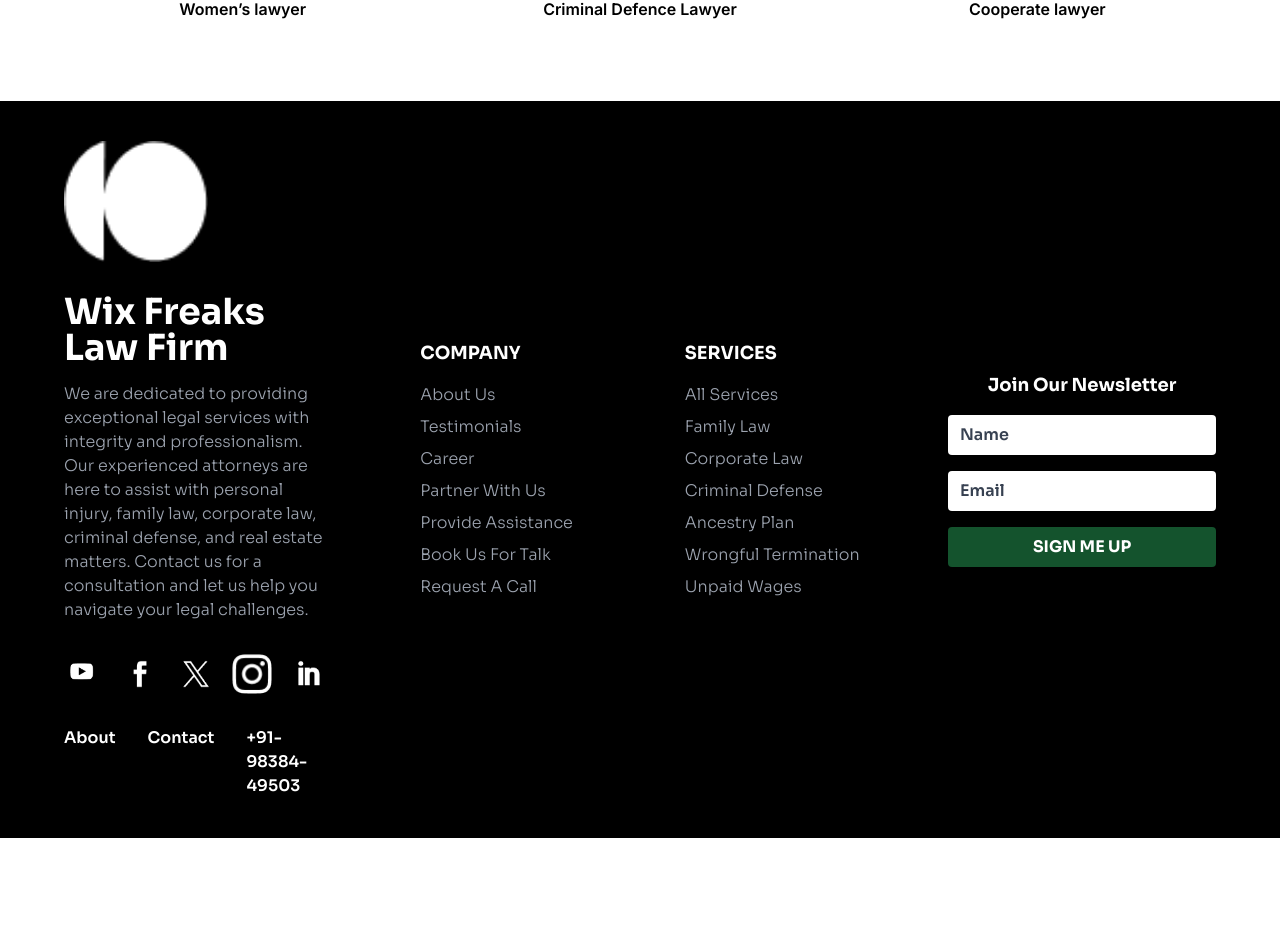
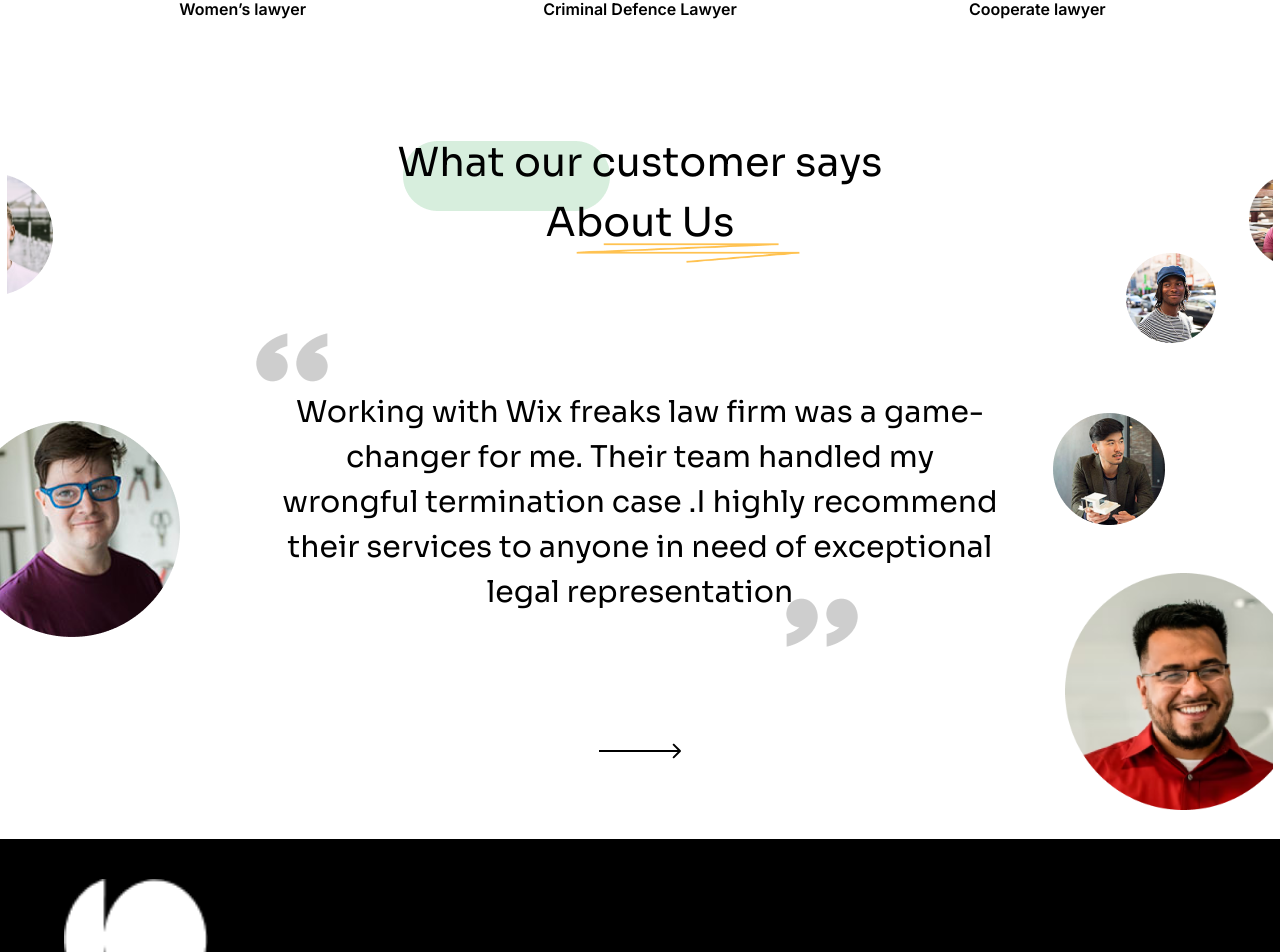
Before and after one commit to trajev/YogiProject, a React (Vite) app: page / in a window 1280 px wide. Shown: the part 3971-4923 px from the top of the page. Before the commit the page ends 4809 px from the top, so only its background shows below. Built offline with nearby package versions, Linux system fonts and the light colour scheme.

Commit message:
customer section responsiveness added

```diff
--- a/package.json
+++ b/package.json
@@ -12,6 +12,7 @@
   "dependencies": {
     "react": "^18.3.1",
     "react-dom": "^18.3.1",
+    "react-icons": "^5.2.1",
     "react-router-dom": "^6.25.1"
   },
   "devDependencies": {
--- a/src/components/FifthSection.jsx
+++ b/src/components/FifthSection.jsx
@@ -8,11 +8,11 @@ const FifthSection = () => {
         <p className=" text-center">
           Our expert lawyers help to solve you case instantly{" "}
         </p>
-        <div className="flex flex-col md:flex-row md:mx-0 mx-4 gap-10 mt-6 font-Inter">
-          <div>
+        <div className="flex items-center flex-col md:flex-row md:mx-0 mx-4 gap-10 mt-6 font-Inter">
+          <div >
             <img
               src="./images/Attorney1.png"
-              className="rounded-full md:rounded-none md:border-none border-2 border-slate-400"
+              className="rounded-full md:rounded-none w-[60vw] md:w-full md:border-none border-2 border-slate-400"
               alt=""
             />
             <p className="font-bold text-[24px] text-center">Swift Braze</p>
@@ -21,7 +21,7 @@ const FifthSection = () => {
           <div>
             <img
               src="./images/Attorney2.png"
-              className="rounded-full border-2  md:rounded-none md:border-none border-slate-400"
+              className="rounded-full w-[60vw] md:w-full border-2  md:rounded-none md:border-none border-slate-400"
               alt=""
             />
             <p className="font-bold text-[24px]  text-center">Jenny jenifier</p>
@@ -32,7 +32,7 @@ const FifthSection = () => {
           <div>
             <img
               src="./images/Attorney3.png"
-              className="rounded-full border-2  md:rounded-none md:border-none border-slate-400"
+              className="rounded-full w-[60vw] md:w-full border-2  md:rounded-none md:border-none border-slate-400"
               alt=""
             />
             <p className="font-bold text-[24px] text-center">Emily watson</p>
--- a/src/components/Footer.jsx
+++ b/src/components/Footer.jsx
@@ -6,7 +6,7 @@ const Footer = () => {
             <div className="max-w-[90vw] mx-auto flex flex-col lg:flex-row lg:justify-between md:items-center gap-10">
 
 
-                <div className="flex flex-col gap-4 lg:w-[30%]">
+                <div className="flex flex-col gap-4 lg:w-[31%]">
                     <div className="mb-4">
                         <img src="./images/LogoW.png" alt="Wix Freaks Law Firm Logo" className="w-24 md:w-32 lg:w-36" />
                     </div>
--- a/src/components/Landing-page.jsx
+++ b/src/components/Landing-page.jsx
@@ -37,13 +37,13 @@ const LandingPage = () => {
           </button>
         </div>
       </div>
-      <div className="md:max-w-[90vw] mx-auto my-20">
+      <div className="md:max-w-[90vw] mx-auto my-20 ">
         <FirstSection />
         <SecondSection />
         <ThirdSection />
         <FourthSection />
         <FifthSection />
-        {/* <SixthSection /> */}
+        <SixthSection />
       </div>
       <Footer />
     </div>
--- a/src/components/SixthSection.jsx
+++ b/src/components/SixthSection.jsx
@@ -1,25 +1,41 @@
 import React from 'react'
 
-const SixthSection = () => {
-  return (
-    <div className="SixthSection relative my-40 justify-center flex flex-col">
+const SixthSection = () => (
+  <>
+    <div className="SixthSection relative mt-36 md:mt-28 my-20 md:my-32  justify-center flex flex-col">
+
       <div>
-      <img className='absolute top-[10vh] right-0' src="./images/Ellipse1.png" alt="" />
-      <img className='absolute top-[20vh] left-[-5vw]' src="./images/Ellipse2.png" alt="" />
+        <img className='absolute top-[-12vh] md:top-[15vh] right-0' src="./images/Ellipse1.png" alt="" />
+        <img className='absolute top-[12vh] md:top-[36vh] left-[-5vw] w-24 md:w-auto' src="./images/Ellipse2.png" alt="" />
+        <img className='absolute  hidden md:block top-[5vh] left-[-4.44vw]' src="./images/Ellipse7.png" alt="" />
+        <img className='absolute hidden md:block top-[55vh] right-[-4.44vw] w-52' src="./images/Ellipse3.png" alt="" />
+        <img className='absolute hidden md:block top-[5vh] right-[-4.44vw] w-6' src="./images/Ellipse4.png" alt="" />
+        <img className='absolute hidden md:block top-[35vh] right-[4vw] w-28' src="./images/Ellipse6.png" alt="" />
         <img className='absolute left-[26.5vw] z-[-1] top-[8px]' src="./images/Rectangle.png" alt="" />
-      <h1 className='font-Sora text-[56px] max-w-xl mx-auto text-center'>What our customer says About Us</h1>
-      <img className='absolute top-[140px] left-[40vw] z-[-1]' src="./images/Skribble.png" alt="" />
+        <h1 className='font-Sora text-[34px] md:text-[40px] max-w-xl mx-2 md:mx-auto text-center'>What our customer says About Us</h1>
+        <img className='absolute top-auto md:top-[110px]  w-48 md:w-56 left-[40vw] md:left-[40vw] z-[-1]' src="./images/Skribble.png" alt="" />
       </div>
-    <div className=' mx-auto mt-40'>
-      <div className=' left-[24vw] top-[29vh] flex gap-2'>
+
+      <div className='mx-auto mt-40 md:mt-20 px-4'>
+        <div className=' mb-2 w-5 md:w-auto left-[10vw] md:left-[24vw] top-[0vh] md:top-[29vh] flex gap-1 md:gap-2'>
           <img src="./images/Opening.png" alt="" />
-        <img className=' ' src="./images/Opening.png" alt="" /></div>
-      <p className='font-Sora text-[30px] max-w-3xl text-center'>Working with Wix freaks law firm was a game-changer for me. Their team handled my <br /> wrongful termination case .I highly recommend their services to anyone in need of exceptional legal representation</p></div>
-    <div className=' right-[31vw] bottom-[-3vh] justify-end max-w-[57vw] flex gap-2'>
+          <img src="./images/Opening.png" alt="" />
+        </div>
+        <p className='font-Sora text-[18px] md:text-[30px] px-4 max-w-3xl text-center'>Working with Wix freaks law firm was a game-changer for me. Their team handled my <br /> wrongful termination case .I highly recommend their services to anyone in need of exceptional legal representation</p>
+        <div className=' absolute flex w-5 md:w-auto right-[12vw] md:right-[28vw] bottom-[-3vh] md:bottom-[-4vh] max-w-[57vw] gap-1 md:gap-2'>
           <img src="./images/Closing.png" alt="" />
-      <img className=' ' src="./images/Closing.png" alt="" /></div>
+          <img src="./images/Closing.png" alt="" />
         </div>
+      </div>
+    </div>
+
+
+
+    <svg width="82" height="16" viewBox="0 0 82 16" fill="none" xmlns="http://www.w3.org/2000/svg" className='text-center w-full'>
+      <path d="M81.7071 8.70712C82.0976 8.31659 82.0976 7.68343 81.7071 7.2929L75.3431 0.92894C74.9526 0.538416 74.3195 0.538416 73.9289 0.92894C73.5384 1.31946 73.5384 1.95263 73.9289 2.34315L79.5858 8.00001L73.9289 13.6569C73.5384 14.0474 73.5384 14.6806 73.9289 15.0711C74.3195 15.4616 74.9526 15.4616 75.3431 15.0711L81.7071 8.70712ZM-6.9424e-08 9L81 9.00001L81 7.00001L6.9424e-08 7L-6.9424e-08 9Z" fill="black" />
+    </svg>
+  </>
+
 )
-}
 
 export default SixthSection
```
Also changed, not shown: public/images/Ellipse7.png (added), 1 other file (tests, documents, lock files or other folders). Lines whose indentation alone changed are shown as unchanged.
